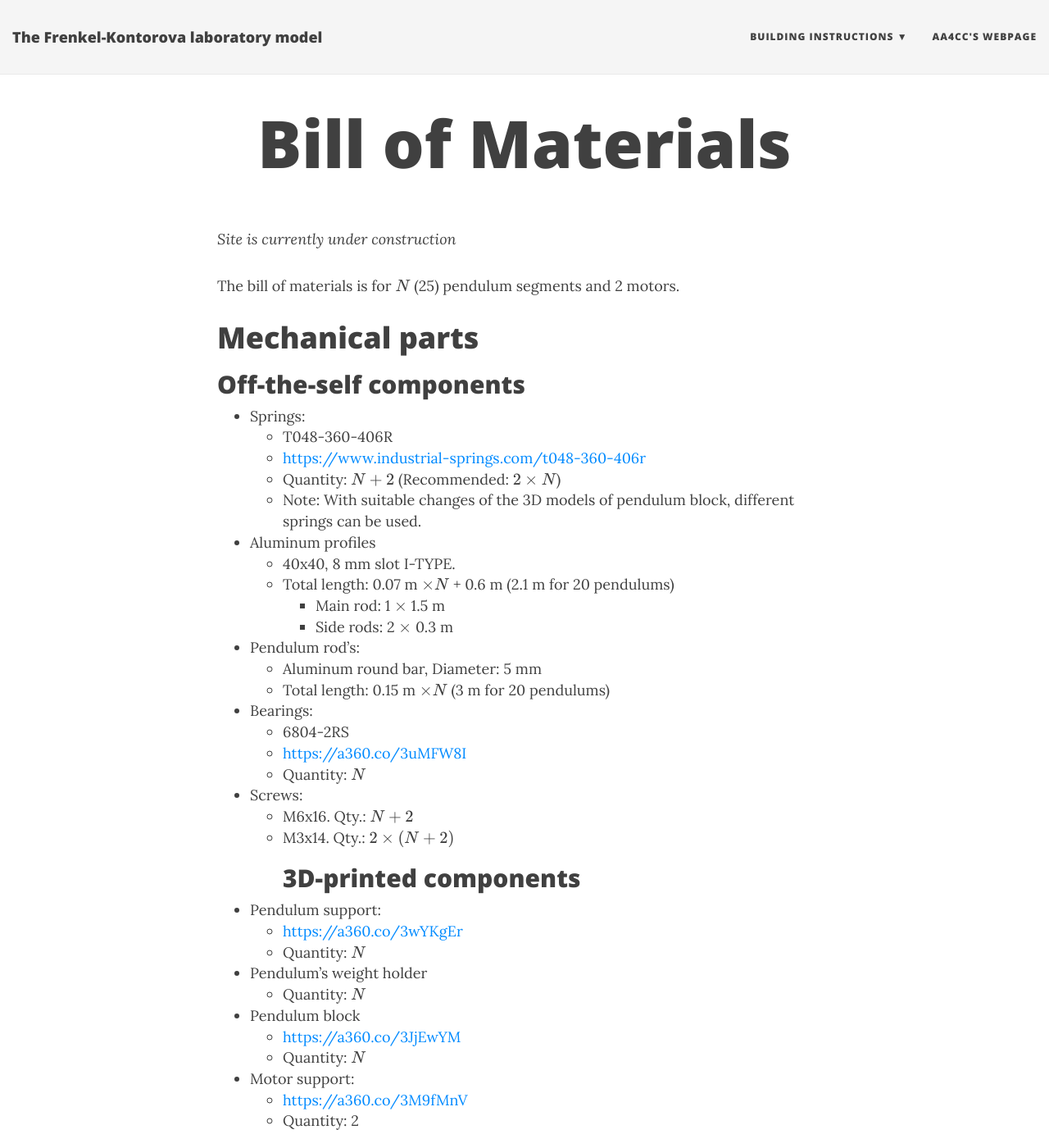
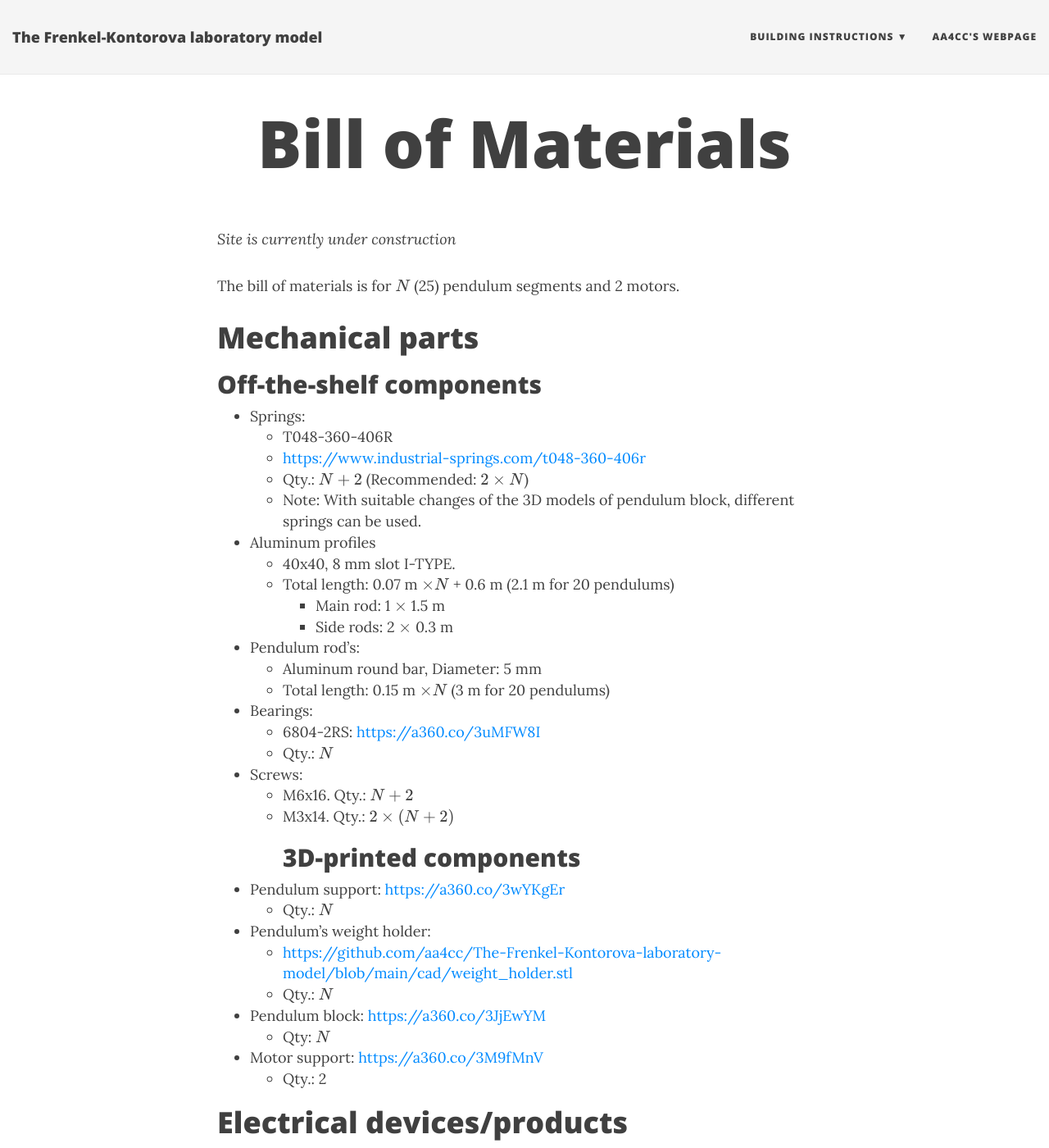
Before and after one commit to aa4cc/The-Frenkel-Kontorova-laboratory-model, a Jekyll site: the page built from docs/bill-of-materials.md, in a window 1280 px wide and 1400 px high. Shown: the whole window at 82% size. Built offline with Jekyll 4.4.1, drawn with Linux system fonts in a browser that asks for light colours; nearby versions of some CDN libraries; formulas are drawn with MathJax 3.

Commit message:
Website: adding content

```diff
--- a/docs/bill-of-materials.md
+++ b/docs/bill-of-materials.md
@@ -8,11 +8,11 @@ The bill of materials is for $N$ (25) pendulum segments and 2 motors.
 
 # Mechanical parts
 
-## Off-the-self components
+## Off-the-shelf components
 - Springs:
 	- T048-360-406R
 	- <https://www.industrial-springs.com/t048-360-406r>
-	- Quantity: $N+2$ (Recommended: $2\times N$)
+	- Qty.: $N+2$ (Recommended: $2\times N$)
 	- Note: With suitable changes of the 3D models of pendulum block, different springs can be used.
 
 - Aluminum profiles
@@ -25,29 +25,26 @@ The bill of materials is for $N$ (25) pendulum segments and 2 motors.
 	- Total length: 0.15 m $\times N$ (3 m for 20 pendulums)
 
 - Bearings:
-	- 6804-2RS
-	- <https://a360.co/3uMFW8I>
-	- Quantity: $N$
+	- 6804-2RS: <https://a360.co/3uMFW8I>
+	- Qty.: $N$
 
 - Screws:
     - M6x16. Qty.: $N + 2$
     - M3x14. Qty.: $2 \times (N+2)$
 ## 3D-printed components
 
-- Pendulum support:
-	- <https://a360.co/3wYKgEr>
-	- Quantity: $N$
+- Pendulum support: <https://a360.co/3wYKgEr>
+	- Qty.: $N$
 
-- Pendulum's weight holder
-	- Quantity: $N$
+- Pendulum's weight holder:
+    - <https://github.com/aa4cc/The-Frenkel-Kontorova-laboratory-model/blob/main/cad/weight_holder.stl>
+	- Qty.: $N$
 
-- Pendulum block
-	- <https://a360.co/3JjEwYM>
-	- Quantity: $N$
+- Pendulum block: <https://a360.co/3JjEwYM>
+    - Qty: $N$
 
-- Motor support:
-	- <https://a360.co/3M9fMnV>
-	- Quantity: 2
+- Motor support: <https://a360.co/3M9fMnV>
+	- Qty.: 2
 
 # Electrical devices/products
 - FPGA development board:
```
Also changed, not shown: docs/building-instructions-HW.md (+11 -2 lines), docs/index.md (+0 -7 lines).
